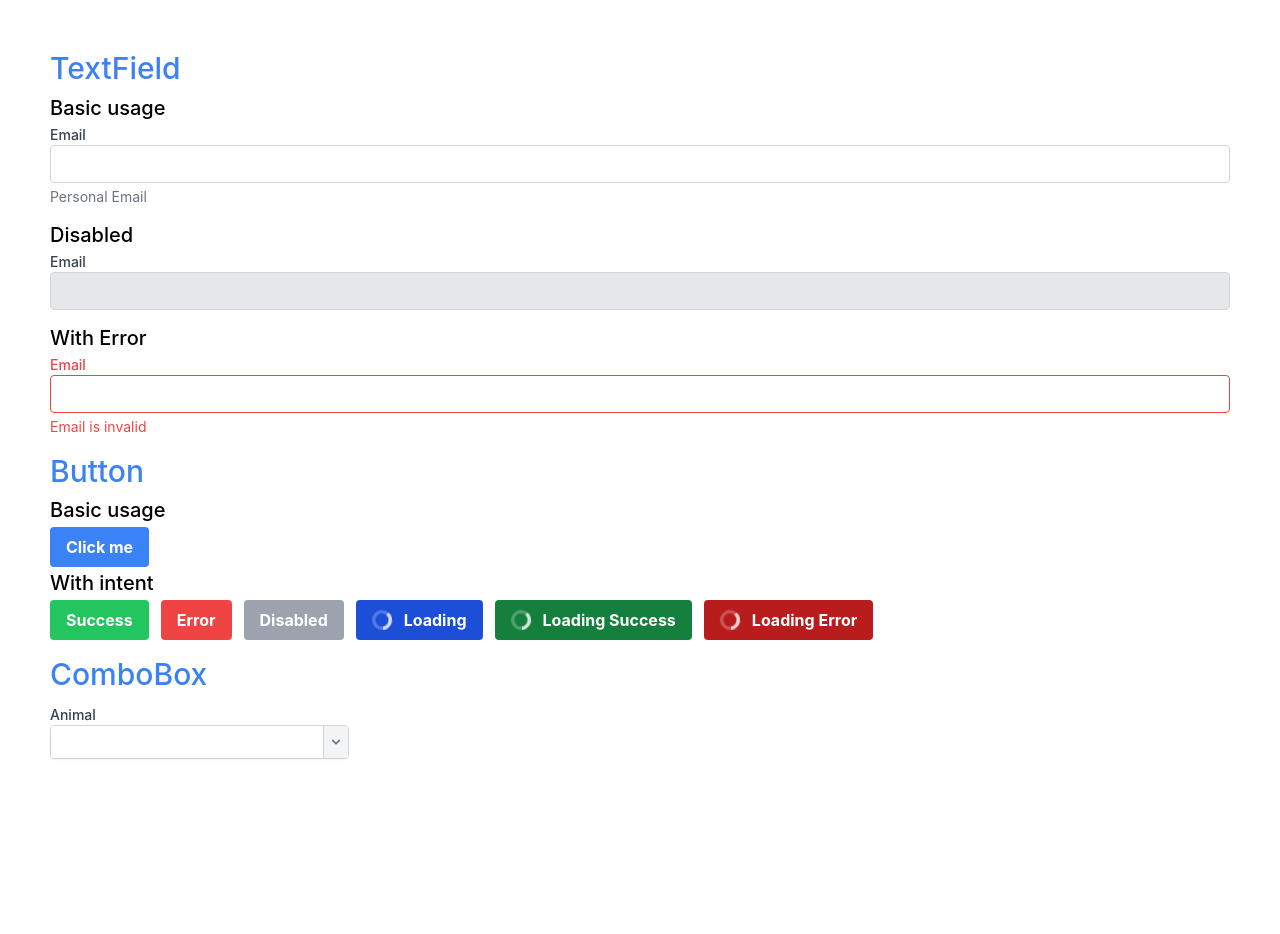
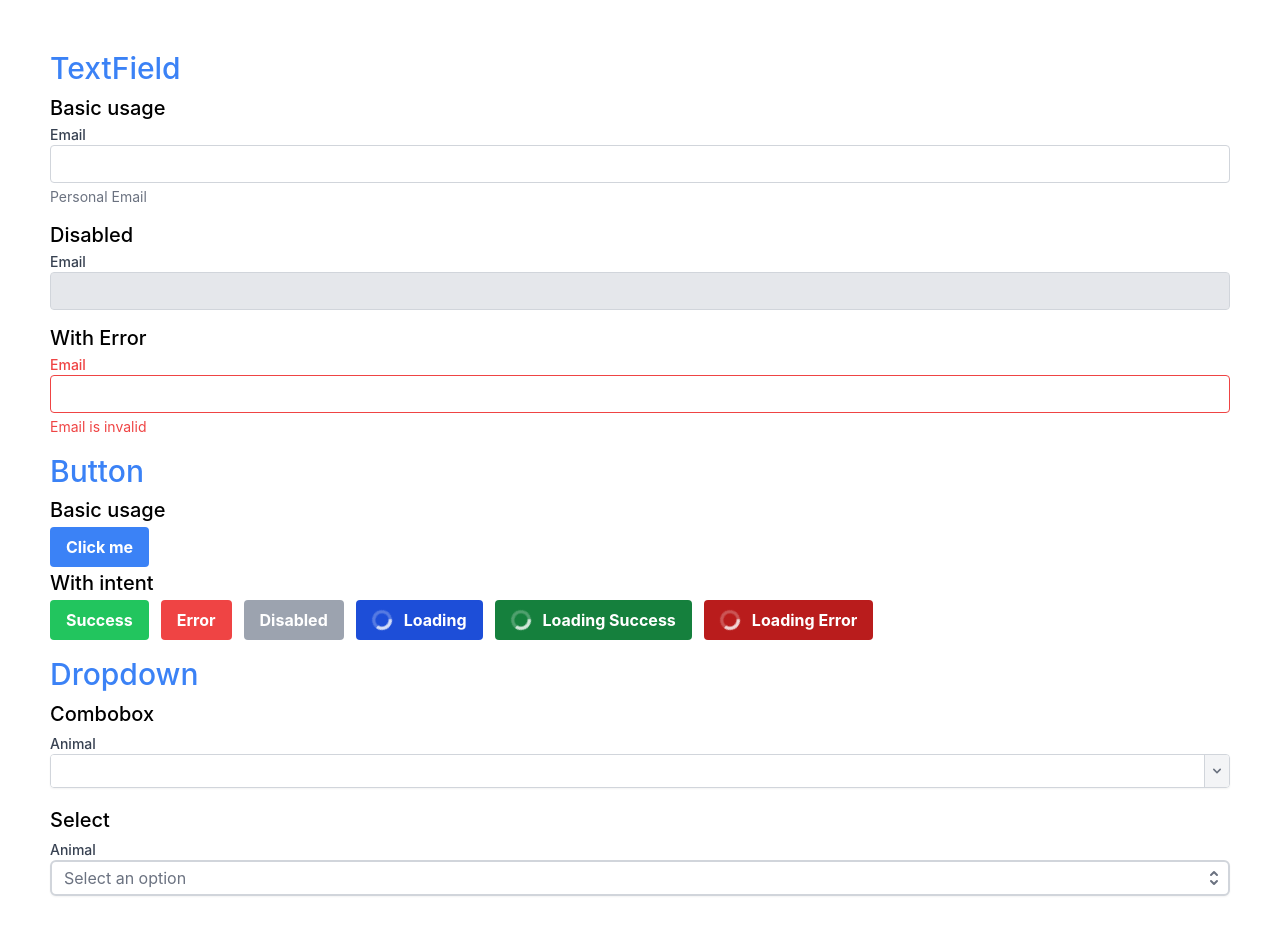
Before and after one commit to sangquangnguyen/custom-component-library, a React (Create React App) app: page / in a window 1280 px wide. Shown: the top 934 px of the page. Before the commit the page ends 809 px from the top, so only its background shows below. Built offline with nearby package versions, Linux system fonts and the light colour scheme.

Commit message:
Downgrade react version to 17 to avoid bugs

```diff
--- a/src/App.tsx
+++ b/src/App.tsx
@@ -1,6 +1,7 @@
 import React from "react";
 import Button from "./components/Button";
-import { ComboBox, Item } from "./components/SelectComponent";
+import { ComboBox } from "./components/Dropdown";
+import { Select, Item } from "./components/Dropdown";
 import TextField from "./components/TextField";
 
 function App() {
@@ -61,8 +62,9 @@ function App() {
       </div>
 
       <h1 className="font-medium leading-tight text-3xl mt-4 mb-2 text-primary-500">
-        ComboBox
+        Dropdown
       </h1>
+      <h2 className="font-medium leading-tight text-xl mt-1 mb-1">Combobox</h2>
       <ComboBox label="Animal">
         <Item key="red_panda">Red Panda</Item>
         <Item key="cat">Cat</Item>
@@ -71,6 +73,15 @@ function App() {
         <Item key="kangaroo">Kangaroo</Item>
         <Item key="snake">Snake</Item>
       </ComboBox>
+      <h2 className="font-medium leading-tight text-xl mt-1 mb-1">Select</h2>
+      <Select label="Animal">
+        <Item key="red_panda">Red Panda</Item>
+        <Item key="cat">Cat</Item>
+        <Item key="dog">Dog</Item>
+        <Item key="aardvark">Aardvark</Item>
+        <Item key="kangaroo">Kangaroo</Item>
+        <Item key="snake">Snake</Item>
+      </Select>
     </div>
   );
 }
--- a/src/components/Button.tsx
+++ b/src/components/Button.tsx
@@ -26,13 +26,13 @@ const generateButtonStyle = ({
 
   switch (intent) {
     case "success":
-      if (isLoading) return "bg-green-700 pointer-events-none";
-      if (isPressed) return "bg-green-700";
-      return "bg-green-500";
+      if (isLoading) return "bg-success-700 pointer-events-none";
+      if (isPressed) return "bg-success-700";
+      return "bg-success-500";
     case "error":
-      if (isLoading) return "bg-red-700 pointer-events-none";
-      if (isPressed) return "bg-red-700";
-      return "bg-red-500";
+      if (isLoading) return "bg-error-700 pointer-events-none";
+      if (isPressed) return "bg-error-700";
+      return "bg-error-500";
 
     default:
       if (isLoading) return "bg-primary-700 pointer-events-none";
--- a/src/components/SelectComponent/ComboBox.tsx
+++ b/src/components/Dropdown/ComboBox.tsx
@@ -7,7 +7,11 @@ import { ChevronDownIcon } from "@heroicons/react/solid";
 import ListBox from "./ListBox";
 import Popover from "./Popover";
 
-const ComboBox = <T extends object>(props: ComboBoxProps<T>) => {
+const ComboBox = <T extends object>(
+  props: ComboBoxProps<T> & {
+    className?: string;
+  }
+) => {
   const { contains } = useFilter({ sensitivity: "base" });
   const state = useComboBoxState({ ...props, defaultFilter: contains });
 
@@ -35,7 +39,7 @@ const ComboBox = <T extends object>(props: ComboBoxProps<T>) => {
   const { buttonProps } = useButton(triggerProps, buttonRef);
 
   return (
-    <div className="inline-flex flex-col relative">
+    <div className="inline-flex flex-col relative w-full mb-4">
       <label
         {...labelProps}
         className="form-label block text-sm leading-5 font-medium text-gray-700"
@@ -50,7 +54,7 @@ const ComboBox = <T extends object>(props: ComboBoxProps<T>) => {
         <input
           {...inputProps}
           ref={inputRef}
-          className="outline-none px-3 py-1"
+          className="outline-none px-3 py-1 w-full"
         />
         <button
           {...buttonProps}
--- a/src/components/SelectComponent/Popover.tsx
+++ b/src/components/Dropdown/Popover.tsx
@@ -1,4 +1,4 @@
-import React from "react";
+import * as React from "react";
 import { useOverlay, DismissButton, FocusScope } from "react-aria";
 
 interface PopoverProps {
@@ -24,6 +24,8 @@ const Popover = (props: PopoverProps) => {
     popoverRef
   );
 
+  // Add a hidden <DismissButton> component at the end of the popover
+  // to allow screen reader users to dismiss the popup easily.
   return (
     <FocusScope restoreFocus>
       <div
--- /dev/null
+++ b/src/components/Dropdown/Select.tsx
@@ -0,0 +1,79 @@
+import * as React from "react";
+import type { AriaSelectProps } from "@react-types/select";
+import { useSelectState } from "react-stately";
+import {
+  useSelect,
+  HiddenSelect,
+  useButton,
+  mergeProps,
+  useFocusRing,
+} from "react-aria";
+import { SelectorIcon } from "@heroicons/react/solid";
+
+import ListBox from "./ListBox";
+import Popover from "./Popover";
+
+const Select = <T extends object>(props: AriaSelectProps<T>) => {
+  // Create state based on the incoming props
+  const state = useSelectState(props);
+
+  // Get props for child elements from useSelect
+  const ref = React.useRef(null);
+  const { labelProps, triggerProps, valueProps, menuProps } = useSelect(
+    props,
+    state,
+    ref
+  );
+
+  // Get props for the button based on the trigger props from useSelect
+  const { buttonProps } = useButton(triggerProps, ref);
+
+  const { focusProps, isFocusVisible } = useFocusRing();
+
+  return (
+    <div className="inline-flex flex-col relative w-full mb-4">
+      <div
+        {...labelProps}
+        className="block text-sm font-medium text-gray-700 text-left cursor-default"
+      >
+        {props.label}
+      </div>
+      <HiddenSelect
+        state={state}
+        triggerRef={ref}
+        label={props.label}
+        name={props.name}
+      />
+      <button
+        {...mergeProps(buttonProps, focusProps)}
+        ref={ref}
+        className={`p-1 pl-3 py-1 relative inline-flex flex-row items-center justify-between rounded-md overflow-hidden cursor-default shadow-sm border-2 outline-none ${
+          isFocusVisible ? "border-primary-500" : "border-gray-300"
+        } ${state.isOpen ? "bg-gray-100" : "bg-white"}`}
+      >
+        <span
+          {...valueProps}
+          className={`text-md ${
+            state.selectedItem ? "text-gray-800" : "text-gray-500"
+          }`}
+        >
+          {state.selectedItem
+            ? state.selectedItem.rendered
+            : "Select an option"}
+        </span>
+        <SelectorIcon
+          className={`w-5 h-5 ${
+            isFocusVisible ? "text-primary-500" : "text-gray-500"
+          }`}
+        />
+      </button>
+      {state.isOpen && (
+        <Popover isOpen={state.isOpen} onClose={state.close}>
+          <ListBox {...menuProps} state={state} />
+        </Popover>
+      )}
+    </div>
+  );
+};
+
+export default Select;
--- a/src/components/SelectComponent/index.ts
+++ b/src/components/Dropdown/index.ts
@@ -1,2 +1,3 @@
 export { Item, Section } from "react-stately";
 export { default as ComboBox } from "./ComboBox";
+export { default as Select } from "./Select";
--- a/src/components/TextField.tsx
+++ b/src/components/TextField.tsx
@@ -24,7 +24,7 @@ const TextField = (props: TextFieldPropsType) => {
     "bg-clip-padding",
     "border",
     "border-solid",
-    props.invalid ? "border-red-500" : "border-gray-300",
+    props.invalid ? "border-error-500" : "border-gray-300",
     "rounded",
     "transition",
     "ease-in-out",
@@ -41,7 +41,7 @@ const TextField = (props: TextFieldPropsType) => {
     "text-sm",
     "leading-5",
     "font-medium",
-    props.invalid ? "text-red-500" : "text-gray-700"
+    props.invalid ? "text-error-500" : "text-gray-700"
   );
 
   return (
@@ -56,7 +56,7 @@ const TextField = (props: TextFieldPropsType) => {
         </div>
       )}
       {props.errorMessage && (
-        <div {...errorMessageProps} className="text-sm text-red-500 mt-1">
+        <div {...errorMessageProps} className="text-sm text-error-500 mt-1">
           {props.errorMessage}
         </div>
       )}
--- a/src/index.tsx
+++ b/src/index.tsx
@@ -1,19 +1,11 @@
-import React from 'react';
-import ReactDOM from 'react-dom/client';
-import './index.css';
-import App from './App';
-import reportWebVitals from './reportWebVitals';
+import React from "react";
+import ReactDOM from "react-dom";
+import App from "./App";
+import "./index.css";
 
-const root = ReactDOM.createRoot(
-  document.getElementById('root') as HTMLElement
-);
-root.render(
+ReactDOM.render(
   <React.StrictMode>
     <App />
-  </React.StrictMode>
+  </React.StrictMode>,
+  document.getElementById("root")
 );
-
-// If you want to start measuring performance in your app, pass a function
-// to log results (for example: reportWebVitals(console.log))
-// or send to an analytics endpoint. Learn more: https://bit.ly/CRA-vitals
-reportWebVitals();
--- a/tailwind.config.js
+++ b/tailwind.config.js
@@ -17,20 +17,20 @@ module.exports = {
           500: "#a855f7",
           700: "#7e22ce",
         },
-        // primary: {
-        //   default: "#a855f7",
-        //   100: "#f3e8ff",
-        //   300: "#d8b4fe",
-        //   500: "#a855f7",
-        //   700: "#7e22ce",
-        // },
-        // secondary: {
-        //   default: "#3b82f6",
-        //   100: "#dbeafe",
-        //   300: "#93c5fd",
-        //   500: "#3b82f6",
-        //   700: "#1d4ed8",
-        // },
+        success: {
+          default: "#22c55e",
+          100: "#dcfce7",
+          300: "#86efac",
+          500: "#22c55e",
+          700: "#15803d",
+        },
+        error: {
+          default: "#ef4444",
+          100: "#fee2e2",
+          300: "#fca5a5",
+          500: "#ef4444",
+          700: "#b91c1c",
+        },
       },
     },
   },
```
Also changed, not shown: package.json (+4 -4 lines), src/components/Dropdown/ListBox.tsx (renamed from src/components/SelectComponent/ListBox.tsx), 2 other files (tests, documents, lock files or other folders).
